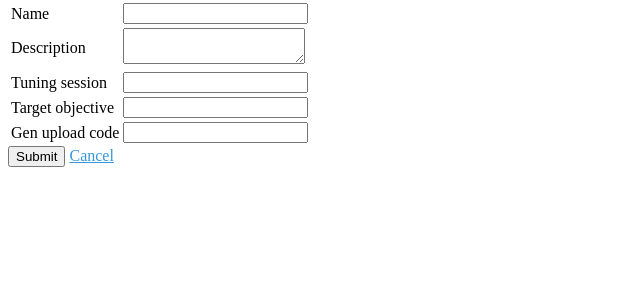
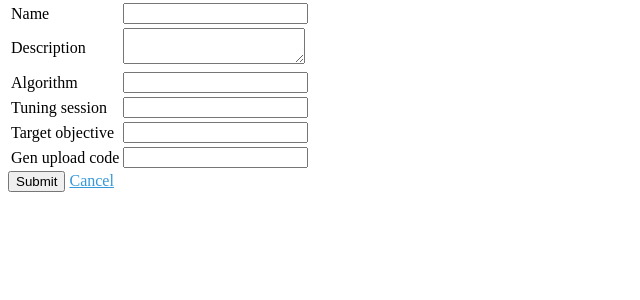
Before and after one commit to cmu-db/ottertune, a Django app: template server/website/website/templates/edit_session.html in a window 1280 px wide. Shown: the part 86-386 px from the top of the page, without its empty margins (0-640 px from the left). Run offline with Django 3.2, Linux system fonts and the light colour scheme; the template is opened without the code that fills it: most values are stand-ins (such as "Sample title", 1, 10 or a date in 2020); form fields are guessed from the names that the template uses; parts of the project's set-up code (start-up, migrations or seed data) failed here and were passed over; some libraries are stand-ins or nearby versions.

Commit message:
Added algorithm selection

```diff
--- a/server/website/website/forms.py
+++ b/server/website/website/forms.py
@@ -90,7 +90,7 @@ class SessionForm(forms.ModelForm):
         model = Session
 
         fields = ('name', 'description', 'tuning_session', 'dbms', 'cpu', 'memory', 'storage',
-                  'target_objective')
+                  'algorithm', 'target_objective')
 
         widgets = {
             'name': forms.TextInput(attrs={'required': True}),
--- a/server/website/website/models.py
+++ b/server/website/website/models.py
@@ -12,7 +12,7 @@ from django.utils.timezone import now
 
 from .types import (DBMSType, LabelStyleType, MetricType, KnobUnitType,
                     PipelineTaskType, VarType, KnobResourceType,
-                    WorkloadStatusType)
+                    WorkloadStatusType, AlgorithmType)
 
 
 class BaseModel(models.Model):
@@ -179,13 +179,13 @@ class Hardware(BaseModel):
     def __unicode__(self):
         return 'CPU:{}, RAM:{}, Storage:{}'.format(self.cpu, self.memory, self.storage)
 
-
 class Session(BaseModel):
     user = models.ForeignKey(User)
     name = models.CharField(max_length=64, verbose_name="session name")
     description = models.TextField(null=True, blank=True)
     dbms = models.ForeignKey(DBMSCatalog)
     hardware = models.ForeignKey(Hardware)
+    algorithm = models.IntegerField(choices=AlgorithmType.choices())
 
     project = models.ForeignKey(Project)
     creation_time = models.DateTimeField()
--- a/server/website/website/templates/edit_session.html
+++ b/server/website/website/templates/edit_session.html
@@ -21,7 +21,6 @@
             <td>{{ form.dbms.label_tag }}</td>
             <td>{{ form.dbms }}</td>
         </tr>
-
         <tr id="cpu_row">
             <td>{{ form.cpu.label_tag }}</td>
             <td>{{ form.cpu }}</td>
@@ -34,7 +33,10 @@
             <td>{{ form.storage.label_tag }}</td>
             <td>{{ form.storage }}</td>
         </tr>
-
+        <tr id="algorithm_row">
+            <td>{{ form.algorithm.label_tag }}</td>
+            <td>{{ form.algorithm }}</td>
+        </tr>
         <tr>
             <td>{{ form.tuning_session.label_tag }}</td>
             <td>{{ form.tuning_session }}</td>
--- a/server/website/website/templates/session.html
+++ b/server/website/website/templates/session.html
@@ -31,6 +31,10 @@
     <tr>
         <td><div class="text-right">{{ labels.hardware }}</div></td>
         <td>{{ session.hardware }}</td>
+    </tr>
+    <tr>
+        <td><div class="text-right">{{ labels.algorithm }}</div></td>
+        <td>{{ algorithm_name }}</td>
     </tr>
     <tr>
         <td><div class="text-right">{{ labels.creation_time }}</div></td>
--- a/server/website/website/views.py
+++ b/server/website/website/views.py
@@ -33,7 +33,7 @@ from .parser import Parser
 from .tasks import (aggregate_target_results, map_workload,
                     configuration_recommendation)
 from .types import (DBMSType, KnobUnitType, MetricType,
-                    TaskType, VarType, WorkloadStatusType)
+                    TaskType, VarType, WorkloadStatusType, AlgorithmType)
 from .utils import JSONUtil, LabelUtil, MediaUtil, TaskUtil
 from .settings import TIME_ZONE
 
@@ -261,6 +261,7 @@ def session_view(request, project_id, session_id):
         'knob_names': knob_names,
         'filters': [],
         'session': session,
+        'algorithm_name': AlgorithmType.TYPE_NAMES[session.algorithm],
         'results': results,
         'labels': form_labels,
     }
@@ -313,6 +314,7 @@ def create_or_edit_session(request, project_id, session_id=''):
                 initial={
                     'dbms': DBMSCatalog.objects.get(
                         type=DBMSType.POSTGRES, version='9.6'),
+                    'algorithm': AlgorithmType.OTTERTUNE,
                     'target_objective': 'throughput_txn_per_sec',
                 })
         context = {
```
Also changed, not shown: server/website/website/types.py (+13 -0 lines).
